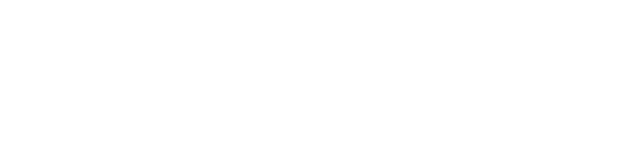
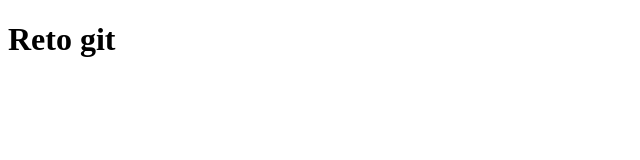
Before and after one commit to KevinNegrette/retogit, a plain HTML site: page index.html in a window 1280 px wide. Shown: the whole page, without its empty margins (0-640 px from the left). Drawn offline with Linux system fonts and the light colour scheme.

Commit message:
Se empieza el trabajo desde la rama kevin

```diff
--- a/index.html
+++ b/index.html
@@ -4,7 +4,12 @@
     <meta charset="UTF-8">
     <meta name="viewport" content="width=device-width, initial-scale=1.0">
     <title>Reto Git</title>
+    <link rel="stylesheet" href="./styles.css">
 </head>
+<header>
+    <h1>Reto git</h1>
+</header>
+
 <body>
 
 </body>
```
Also changed, not shown: index.js (added), styles.css (added).
